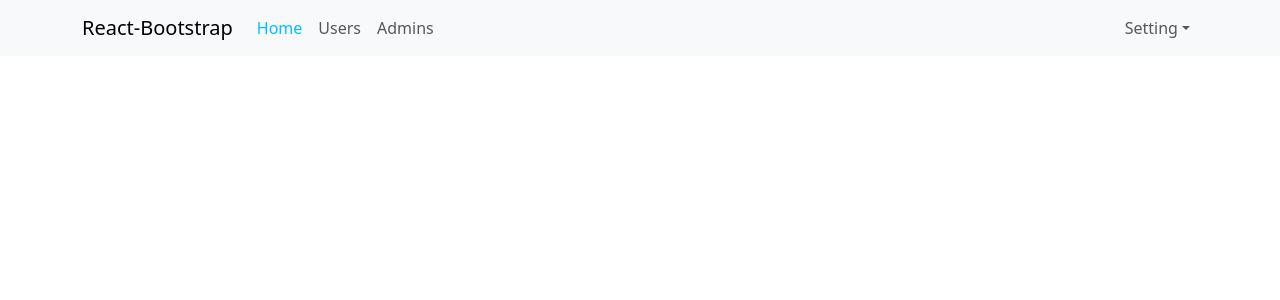
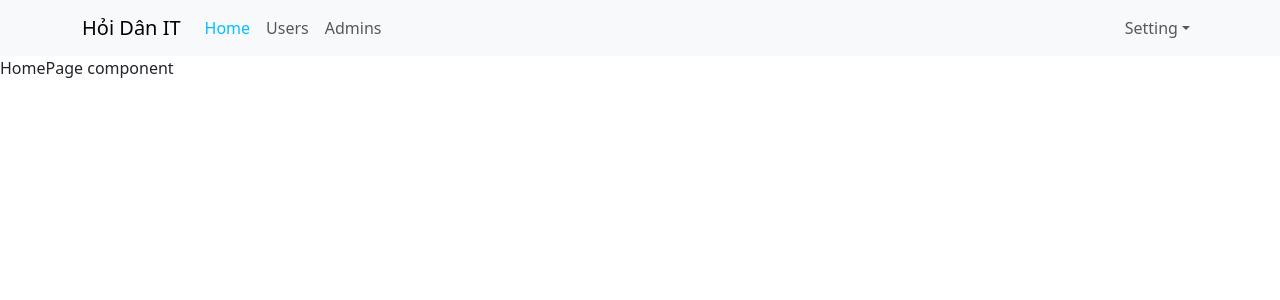
Before and after one commit to louluo311/LearnWithEric, a React (Vite) app in the folder react-app/: page / in a window 1280 px wide. Shown: the top 300 px of the page. Built offline with nearby package versions, Linux system fonts and the light colour scheme.

Commit message:
video 51 authentic

```diff
--- a/react-app/src/component/Header/Header.tsx
+++ b/react-app/src/component/Header/Header.tsx
@@ -8,7 +8,8 @@ const Header = () => {
     return (
         <Navbar expand="lg" className="bg-body-tertiary">
             <Container>
-                <Navbar.Brand href="#home">React-Bootstrap</Navbar.Brand>
+                {/* <Navbar.Brand href="#home">React-Bootstrap</Navbar.Brand> */}
+                <NavLink to='/' className='navbar-brand' >Hỏi Dân IT</NavLink>
                 <Navbar.Toggle aria-controls="basic-navbar-nav" />
                 <Navbar.Collapse id="basic-navbar-nav">
                     <Nav className="me-auto">
@@ -18,9 +19,9 @@ const Header = () => {
                     </Nav>
                     <Nav>
                         <NavDropdown title="Setting" id="basic-nav-dropdown">
-                            <NavDropdown.Item href="#action/3.1">Log In</NavDropdown.Item>
-                            <NavDropdown.Item href="#action/3.1">Log Out</NavDropdown.Item>
-                            <NavDropdown.Item href="#action/3.1">Profile</NavDropdown.Item>
+                            <NavDropdown.Item>Log In</NavDropdown.Item>
+                            <NavDropdown.Item>Log Out</NavDropdown.Item>
+                            <NavDropdown.Item>Profile</NavDropdown.Item>
 
                         </NavDropdown>
                     </Nav>
--- /dev/null
+++ b/react-app/src/component/Home/Homepage.tsx
@@ -0,0 +1,11 @@
+import React from 'react'
+
+const HomePage = () => {
+    return (
+        <div className='homepage-container'>
+            HomePage component
+        </div>
+    )
+}
+
+export default HomePage
--- a/react-app/src/main.tsx
+++ b/react-app/src/main.tsx
@@ -10,11 +10,13 @@ import {
 } from "react-router-dom";
 import User from './component/User/User';
 import Admin from './component/Admin/Admin';
+import HomePage from './component/Home/Homepage';
 
 ReactDOM.createRoot(document.getElementById('root') as HTMLElement).render(
     <BrowserRouter>
         <Routes>
             <Route path="/" element={<App />}>
+                <Route index element={<HomePage />} />
                 <Route path="/users" element={<User />} />
                 <Route path="/admins" element={<Admin />} />
             </Route>
```
